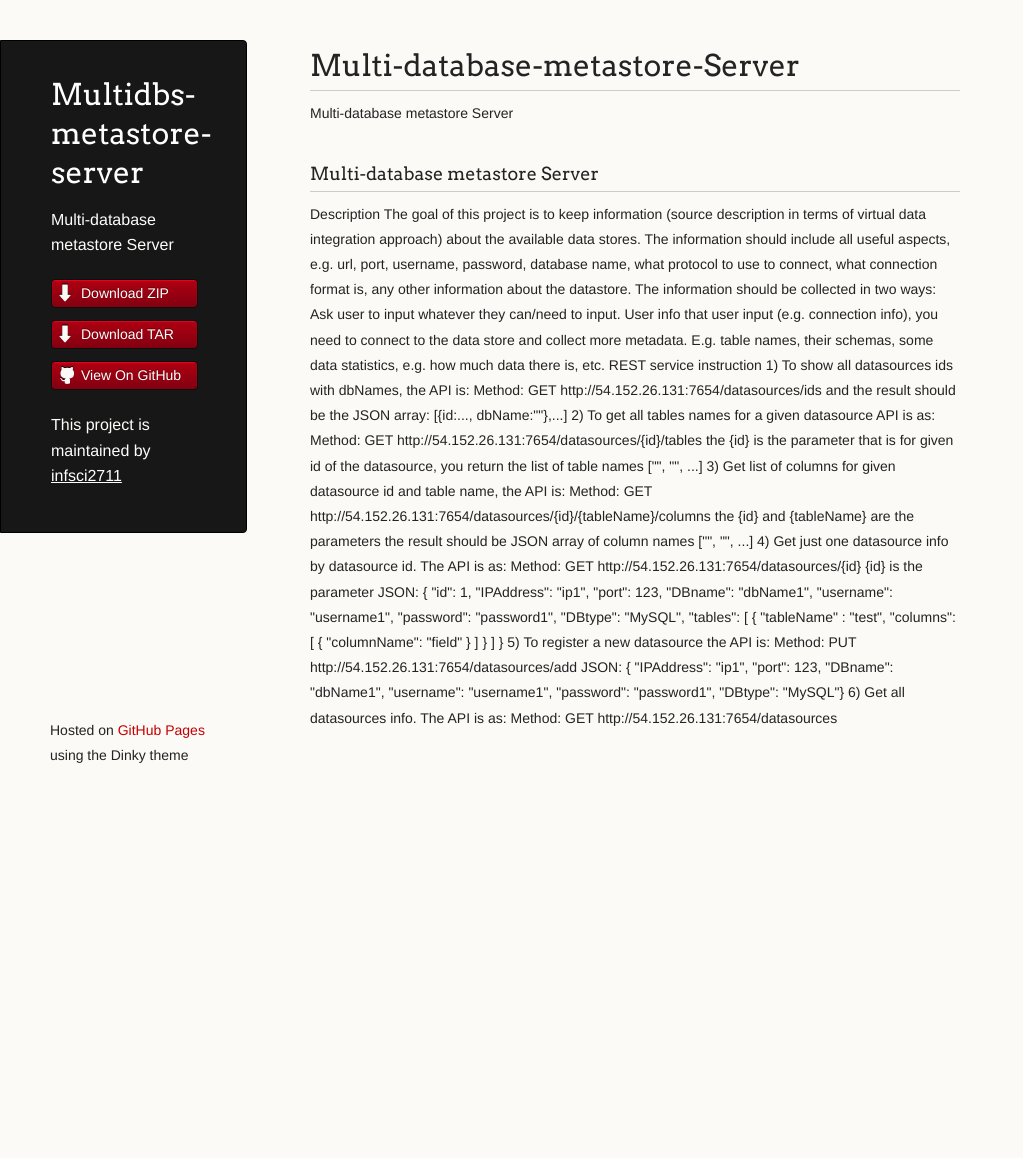
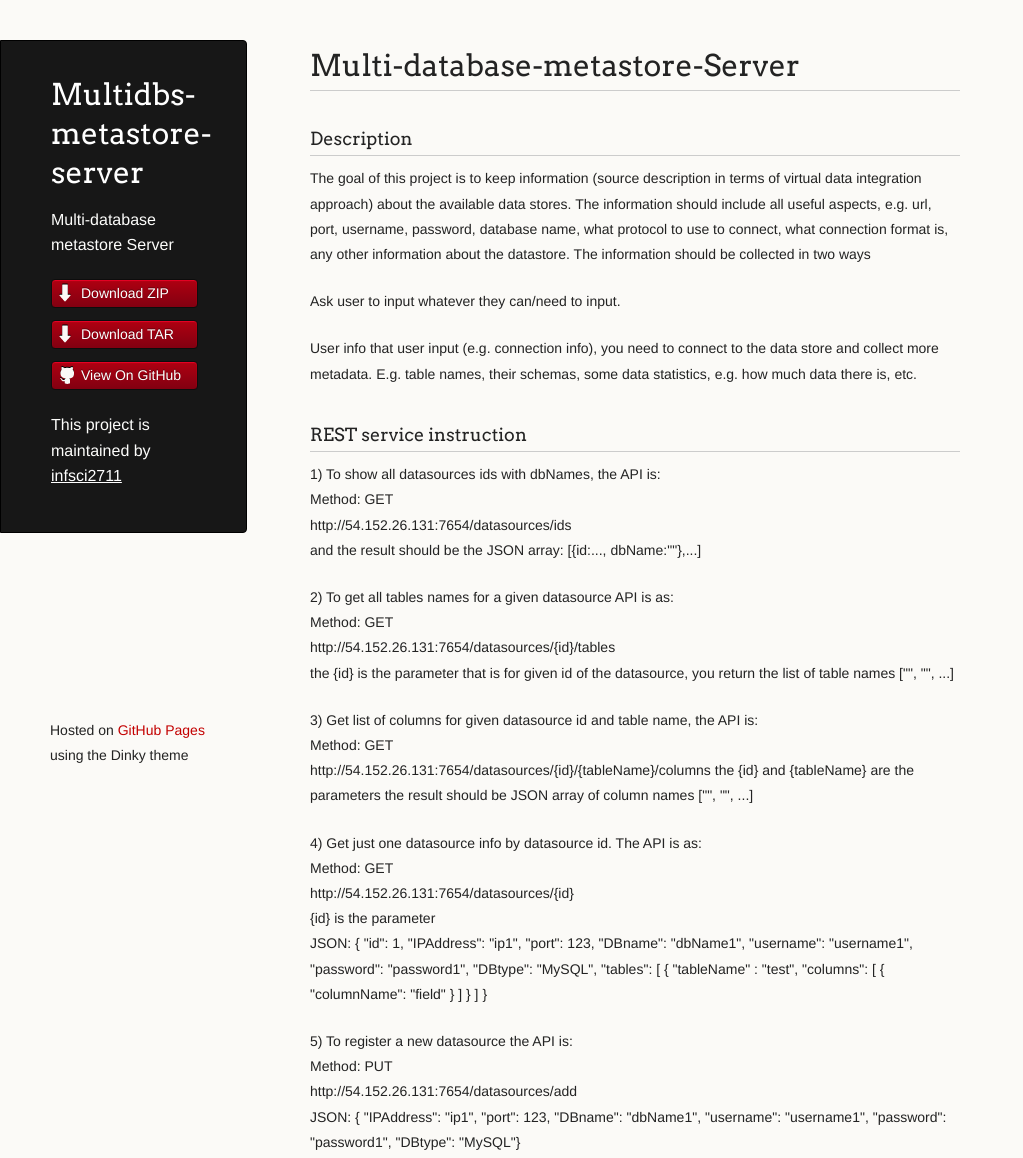
Before and after one commit to infsci2711/MultiDBs-MetaStore-Server, a plain HTML site: page index.html in a window 1280 px wide. Shown: the top 1158 px of the page, without its empty margins (0-1023 px from the left). Before the commit the page ends 803 px from the top, so only its background shows below. Drawn offline with Linux system fonts and the light colour scheme.

Commit message:
Update index.html

```diff
--- a/index.html
+++ b/index.html
@@ -34,44 +34,40 @@
         <h1>
 <a id="multi-database-metastore-server" class="anchor" href="#multi-database-metastore-server" aria-hidden="true"><span class="octicon octicon-link"></span></a>Multi-database-metastore-Server</h1>
 
-<p>Multi-database metastore Server
-	<h3>Multi-database metastore Server</h3>
+<h3>Description</h3>
 
-Description
+<p>The goal of this project is to keep information (source description in terms of virtual data integration approach) about the available data stores.
 
-The goal of this project is to keep information (source description in terms of virtual data integration approach) about the available data stores.
+The information should include all useful aspects, e.g. url, port, username, password, database name, what protocol to use to connect, what connection format is, any other information about the datastore. The information should be collected in two ways</p>
+<p>Ask user to input whatever they can/need to input.</p>
 
-The information should include all useful aspects, e.g. url, port, username, password, database name, what protocol to use to connect, what connection format is, any other information about the datastore. The information should be collected in two ways:
+<p>User info that user input (e.g. connection info), you need to connect to the data store and collect more metadata. E.g. table names, their schemas, some data statistics, e.g. how much data there is, etc.</p>
 
-Ask user to input whatever they can/need to input.
+<h3>REST service instruction</h3>
 
-User info that user input (e.g. connection info), you need to connect to the data store and collect more metadata. E.g. table names, their schemas, some data statistics, e.g. how much data there is, etc.
+<p>1) To show all datasources ids with dbNames, the API is: <br>Method: GET <br>http://54.152.26.131:7654/datasources/ids
 
-REST service instruction
+<br>and the result should be the JSON array: [{id:..., dbName:""},...]</p>
 
-1) To show all datasources ids with dbNames, the API is: Method: GET http://54.152.26.131:7654/datasources/ids
+<p>2) To get all tables names for a given datasource API is as: <br>Method: GET <br>http://54.152.26.131:7654/datasources/{id}/tables<br>
 
-and the result should be the JSON array: [{id:..., dbName:""},...]
+the {id} is the parameter that is for given id of the datasource, you return the list of table names ["", "", ...]</p>
 
-2) To get all tables names for a given datasource API is as: Method: GET http://54.152.26.131:7654/datasources/{id}/tables
+<p>3) Get list of columns for given datasource id and table name, the API is: <br>Method: GET <br>http://54.152.26.131:7654/datasources/{id}/{tableName}/columns
 
-the {id} is the parameter that is for given id of the datasource, you return the list of table names ["", "", ...]
+the {id} and {tableName} are the parameters the result should be JSON array of column names ["", "", ...]</p>
 
-3) Get list of columns for given datasource id and table name, the API is: Method: GET http://54.152.26.131:7654/datasources/{id}/{tableName}/columns
+<p>4) Get just one datasource info by datasource id. The API is as: <br>Method: GET <br>http://54.152.26.131:7654/datasources/{id}<br>
 
-the {id} and {tableName} are the parameters the result should be JSON array of column names ["", "", ...]
+{id} is the parameter<br>
 
-4) Get just one datasource info by datasource id. The API is as: Method: GET http://54.152.26.131:7654/datasources/{id}
+JSON: { "id": 1, "IPAddress": "ip1", "port": 123, "DBname": "dbName1", "username": "username1", "password": "password1", "DBtype": "MySQL", "tables": [ { "tableName" : "test", "columns": [ { "columnName": "field" } ] } ] }</p>
 
-{id} is the parameter
+<p>5) To register a new datasource the API is: <br>Method: PUT <br>http://54.152.26.131:7654/datasources/add
 
-JSON: { "id": 1, "IPAddress": "ip1", "port": 123, "DBname": "dbName1", "username": "username1", "password": "password1", "DBtype": "MySQL", "tables": [ { "tableName" : "test", "columns": [ { "columnName": "field" } ] } ] }
+<br>JSON: { "IPAddress": "ip1", "port": 123, "DBname": "dbName1", "username": "username1", "password": "password1", "DBtype": "MySQL"}</p>
 
-5) To register a new datasource the API is: Method: PUT http://54.152.26.131:7654/datasources/add
-
-JSON: { "IPAddress": "ip1", "port": 123, "DBname": "dbName1", "username": "username1", "password": "password1", "DBtype": "MySQL"}
-
-6) Get all datasources info. The API is as: Method: GET http://54.152.26.131:7654/datasources
+<p>6) Get all datasources info. The API is as: <br>Method: GET <br>http://54.152.26.131:7654/datasources
 </p>
 
       </section>
```
